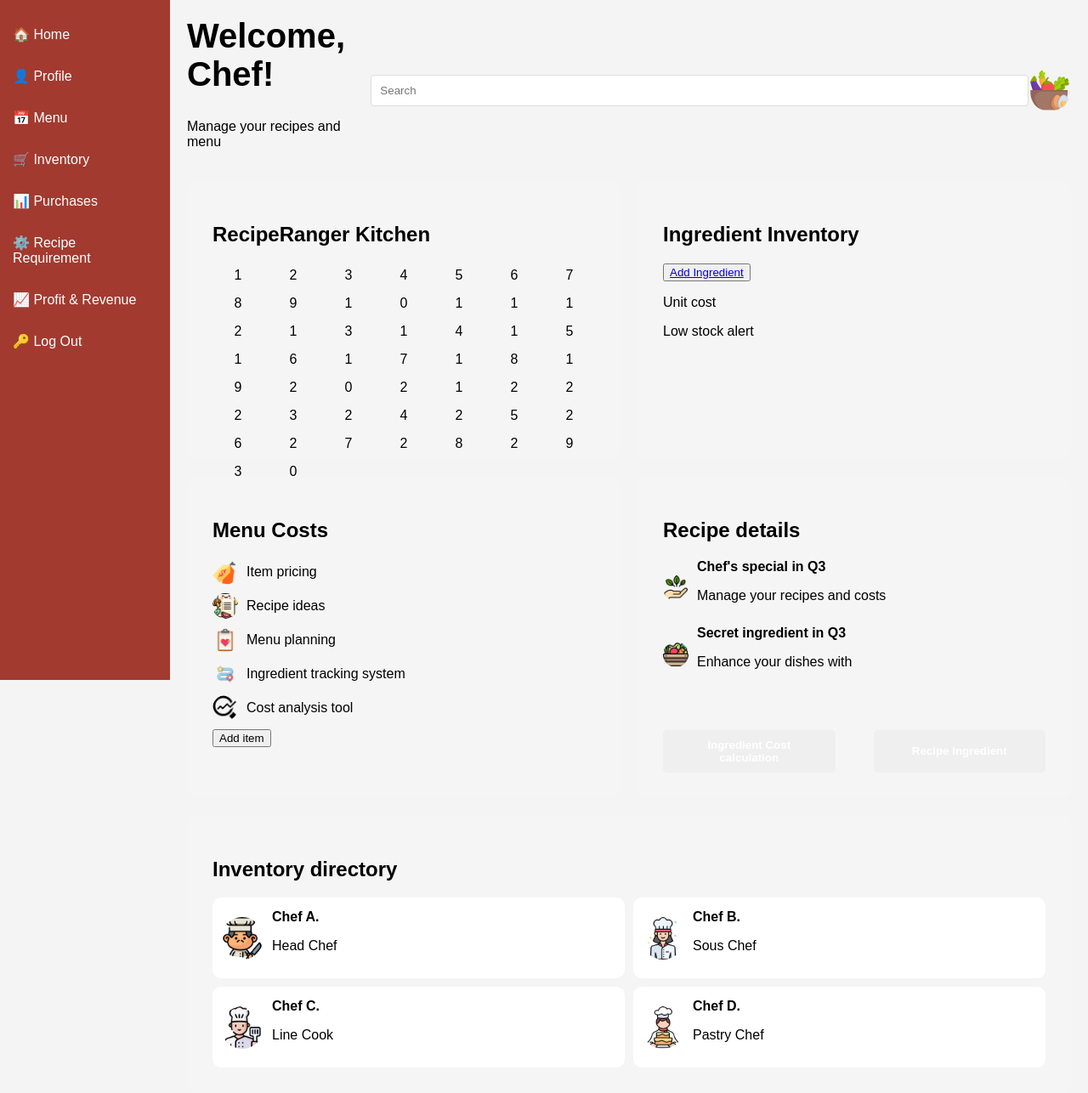
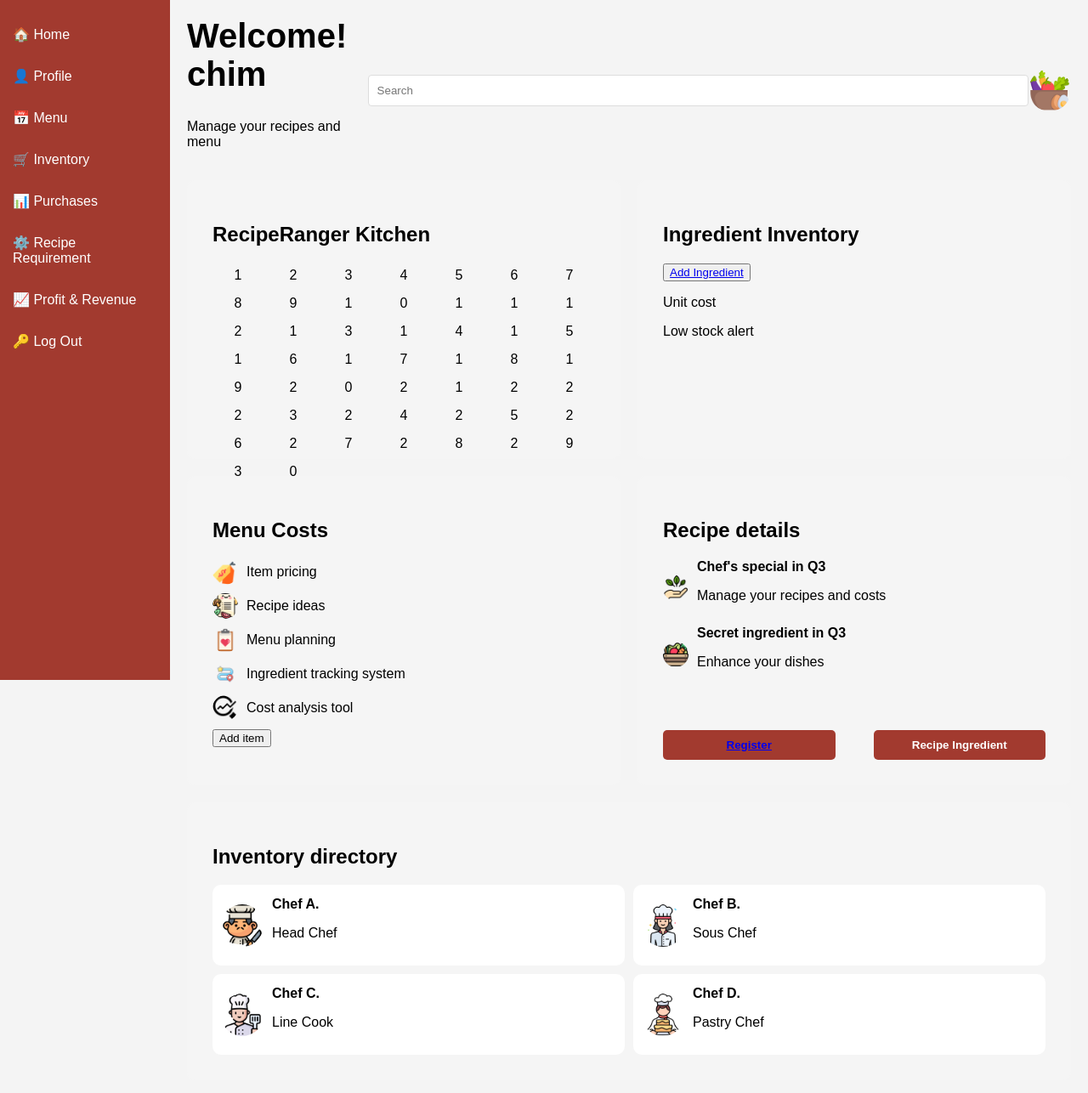
Before and after one commit to chimwec/DjangoDelights, a Django app: page / in a window 1280 px wide. Shown: the whole page at 85% size. After the commit the page ends 1219 px from the top, so only its background shows below. Run offline with Django 4.2, Linux system fonts and the light colour scheme; a user stored in the database is signed in.

Commit message:
this was very good

```diff
--- a/inventory/admin.py
+++ b/inventory/admin.py
@@ -1,8 +1,9 @@
 from django.contrib import admin
-from .models import Ingredient, MenuItem, RecipeRequirement, Purchase
+from .models import Ingredient, MenuItem, RecipeRequirement, Purchase, Profile
 
 # Register your models here.
 admin.site.register(MenuItem)
 admin.site.register(Ingredient)
 admin.site.register(RecipeRequirement)
 admin.site.register(Purchase)
+admin.site.register(Profile)
--- a/inventory/models.py
+++ b/inventory/models.py
@@ -75,14 +75,13 @@ class Purchase(models.Model):
     def __str__(self):
         return f"{self.menu_item} was purchased at {self.timestamp}"
 
-#i have to make a migration first
+
 class Profile(models.Model):
     id = models.AutoField(primary_key=True)
     user = models.ForeignKey(User, on_delete=models.CASCADE, default=None, null=True)
     email = models.EmailField(max_length=254, unique=True)
     bio = models.TextField(max_length=500, blank=True)
-    # add more fields here
-    #...
+
 
     def get_absolute_url(self):
         return "/profile"
--- a/inventory/static/inventory/home.css
+++ b/inventory/static/inventory/home.css
@@ -90,11 +90,20 @@ body {
     border: none;
     border-radius: 5px;
     color: white;
+    background-color: #a23a2f;
     font-weight: bold;
     cursor: pointer;
     width: 45%; /* Adjust this value to control button width */
 }
 
+/* this is for the register btn in the home.html*/
+.register-btn {
+    padding: 10px 20px;
+    border: none;
+    border-radius: 5px;
+    color: white;
+    background-color: green;
+}
 
 .inventory-section {
     margin-top: 20px;
--- a/inventory/static/inventory/main.css
+++ b/inventory/static/inventory/main.css
@@ -90,26 +90,28 @@ h1 {
     margin-top: 0;
 }
 
-form {
-    display: grid;
-    grid-template-columns: 1fr 1fr;
-    gap: 10px;
-}
-
 .form-group {
     display: flex;
     flex-direction: column;
 }
 
-form .recipe-type {
+
+form {
+    display: grid;
+    grid-template-columns: 1fr 1fr;
+
+}
+
+
+.form.recipe-type {
     grid-column: 1 / -1;
 }
 
-.buttons {
-    grid-column: 1 / -1;
-    display: flex;
-    justify-content: space-between;
+
+.menu-item {
+    display: inline;
 }
+
 
 .button {
     background-color: #a23a2f;
--- a/inventory/templates/inventory/Profile.html
+++ b/inventory/templates/inventory/Profile.html
@@ -21,7 +21,6 @@
     </form>
     <div class="button-group">
         <button type="reset" class="reset-btn">RESET</button>
-        <button type="submit" class="register-btn">REGISTER</button>
     </div>
     <a href="{% url 'home' %}" class="back-link">Back Home</a>
 </div>
--- a/inventory/templates/inventory/home.html
+++ b/inventory/templates/inventory/home.html
@@ -10,7 +10,9 @@
     <div class="main-content">
         <div class="header">
             <div>
-                <h1>Welcome, Chef!</h1>
+                {% if user.username %}
+                <h1 class="greet">Welcome! {{user.username}}</h1>
+                {% endif %}
                 <p>Manage your recipes and menu</p>
             </div>
             <input type="text" class="search-bar1" placeholder="Search">
@@ -76,11 +78,11 @@
                     <img src="{% static '/inventory/images/harvest.png' %}" alt="Secret ingredient">
                     <div>
                         <strong>Secret ingredient in Q3</strong>
-                        <p>Enhance your dishes with</p>
+                        <p>Enhance your dishes</p>
                     </div>
                 </div>
                 <div class="button-group1">
-                    <button>Ingredient Cost calculation</button>
+                    <button class="register-btn"><a href="{% url 'register' %}">Register</a></button>
                     <button>Recipe Ingredient</button>
                 </div>
             </div>
--- a/inventory/urls.py
+++ b/inventory/urls.py
@@ -1,7 +1,7 @@
 from django.urls import path, include
 from . import views
 from django.conf import settings
-from .views import logout_request
+from .views import logout_request, Register
 
 
 urlpatterns = [
@@ -22,4 +22,5 @@ urlpatterns = [
     path('accounts/profile/', views.ProfileCreate.as_view(), name='profile'),
     path('accounts/login/', views.LoginView.as_view(), name='login'),
     path('accounts/logout/', logout_request, name='logout'),
+    path('accounts/register/', Register.as_view(), name='register'),
 ]
--- a/inventory/views.py
+++ b/inventory/views.py
@@ -16,22 +16,21 @@ from django.contrib.auth.mixins import LoginRequiredMixin
 from django.contrib.auth.forms import UserCreationForm
 from django.contrib.auth.decorators import login_required
 from django.contrib.auth.views import LoginView
-
+from django.views import View
 
 
 # Create your views here.
  #login our customer
-class HomeView(LoginRequiredMixin, TemplateView):
-   template_name = 'inventory/home.html'
-
-   def get_context_data(self):
-       context = super().get_context_data()
-       context["ingredients"] = Ingredient.objects.all()
-       context["menu"] = MenuItem.objects.all()
-       context["purchase"] = Purchase.objects.all()
-       context["reciperequirement"] = RecipeRequirement.objects.all()
-       return context
-
+class HomeView(LoginRequiredMixin, View):
+    def get(self, request):
+        context = {
+            "name": request.user,
+            "ingredients": Ingredient.objects.all(),
+            "menu": MenuItem.objects.all(),
+            "purchase": Purchase.objects.all(),
+            "reciperequirement": RecipeRequirement.objects.all(),
+        }
+        return render(request, 'inventory/home.html', context)
 
 
 #
@@ -40,20 +39,27 @@ class HomeView(LoginRequiredMixin, TemplateView):
 # After successful validation, the user is logged in automatically.
 #
 # If the request method is GET, displays a blank registration form.
+
+
 def register(request):
     if request.method == 'POST':
         form = SignUpForm(request.POST)
         if form.is_valid():
-            form.save()
-            #we create the user object
+            user = form.save()
             username = form.cleaned_data.get('username')
-            raw_password = form.cleaned_data.get('password1') #Hash password
+            raw_password = form.cleaned_data.get('password1')
             user = authenticate(username=username, password=raw_password)
-            login(request, user)
-            return redirect('inventory/.html')
+            if user is not None:
+                login(request, user)
+                messages.success(request, f'Account created for {username}. You are now logged in.')
+                return redirect(reverse('home'))  # Assuming you have a named URL pattern
+            else:
+                messages.error(request, 'An error occurred during registration. Please try again.')
+        else:
+            messages.error(request, 'Please correct the errors below.')
     else:
-         form = SignUpForm()
-    return render(request, 'games/register.html', {'form': form})
+        form = SignUpForm()
+    return render(request, 'inventory/register.html', {'form': form})
 
 
 
@@ -102,8 +108,7 @@ class MenuItemView(LoginRequiredMixin,ListView):
         return MenuItem.objects.all()
 
 
-
-# this view shows the purchses made
+# this view shows the purchases made
 class PurchaseList(LoginRequiredMixin,ListView):
     model = Purchase
     template_name = 'inventory/purchase-list.html'
@@ -180,6 +185,12 @@ class ProfileCreate(LoginRequiredMixin,CreateView):
     model = Profile
     form_class = ProfileForm
     template_name = 'inventory/profile.html'
+
+
+class Register(CreateView):
+    form_class = UserCreationForm
+    success_url = reverse_lazy("login")
+    template_name = "inventory/register.html"
 
 
 
```
Also changed, not shown: inventory/static/inventory/recipe.css (+2 -31 lines), inventory/templates/inventory/reciperequirement_create.html (+2 -6 lines), db.sqlite3.
